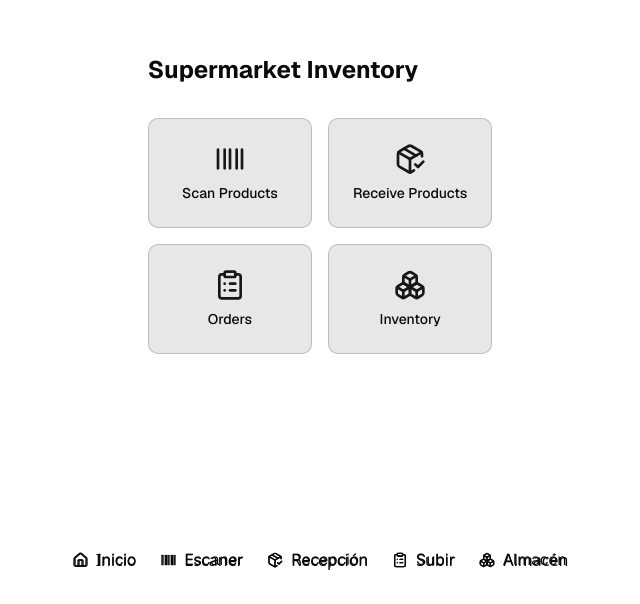
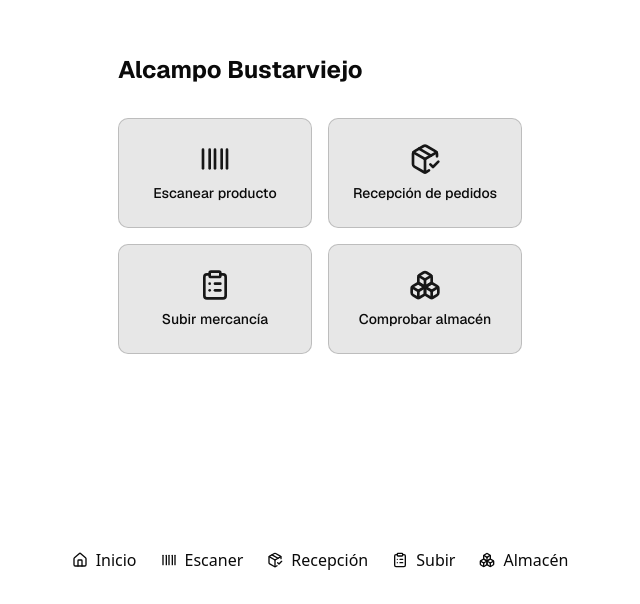
Before and after one commit to Rafacv23/supermarket-management, a Next.js app: page / in a window 1280 px wide. Shown: the part 196-800 px from the top of the page, without its empty margins (320-960 px from the left). Built offline with nearby package versions, Linux system fonts and the light colour scheme.

Commit message:
Refactor Home page to use Container component and update layout; add new Scan page

```diff
--- a/app/page.tsx
+++ b/app/page.tsx
@@ -1,50 +1,42 @@
-import Navigation from "@/components/Navigation"
+import Container from "@/components/Container"
+import { SITE_TITLE } from "@/lib/constants"
 import { Barcode, Boxes, ClipboardList, PackageCheck } from "lucide-react"
 import Link from "next/link"
 
 export default function Home() {
   return (
-    <div className="grid grid-rows-[20px_1fr_20px] items-center justify-items-center min-h-screen p-8 pb-20 gap-16 sm:p-20 font-[family-name:var(--font-geist-sans)]">
-      <main className="flex flex-col gap-[32px] row-start-2 items-center sm:items-start">
-        <h1 className="text-2xl font-bold text-center">
-          Supermarket Inventory
-        </h1>
-
+    <Container>
+      <h1 className="text-2xl font-bold text-center">{SITE_TITLE}</h1>
       <div className="grid grid-cols-2 gap-4">
         <Link
           href="/scan"
           className="flex flex-col items-center justify-center p-6 bg-primary/10 rounded-lg border border-primary/20 hover:bg-primary/20 transition-colors"
         >
           <Barcode className="h-8 w-8 mb-2 text-primary" />
-            <span className="text-sm font-medium">Scan Products</span>
+          <span className="text-sm font-medium">Escanear producto</span>
         </Link>
-
         <Link
           href="/receive"
           className="flex flex-col items-center justify-center p-6 bg-primary/10 rounded-lg border border-primary/20 hover:bg-primary/20 transition-colors"
         >
           <PackageCheck className="h-8 w-8 mb-2 text-primary" />
-            <span className="text-sm font-medium">Receive Products</span>
+          <span className="text-sm font-medium">Recepción de pedidos</span>
         </Link>
-
         <Link
           href="/orders"
           className="flex flex-col items-center justify-center p-6 bg-primary/10 rounded-lg border border-primary/20 hover:bg-primary/20 transition-colors"
         >
           <ClipboardList className="h-8 w-8 mb-2 text-primary" />
-            <span className="text-sm font-medium">Orders</span>
+          <span className="text-sm font-medium">Subir mercancía</span>
         </Link>
-
         <Link
           href="/inventory"
           className="flex flex-col items-center justify-center p-6 bg-primary/10 rounded-lg border border-primary/20 hover:bg-primary/20 transition-colors"
         >
           <Boxes className="h-8 w-8 mb-2 text-primary" />
-            <span className="text-sm font-medium">Inventory</span>
+          <span className="text-sm font-medium">Comprobar almacén</span>
         </Link>
       </div>
-      </main>
-      <Navigation />
-    </div>
+    </Container>
   )
 }
--- /dev/null
+++ b/app/scan/page.tsx
@@ -0,0 +1,8 @@
+export default function ScanPage() {
+  return (
+    <div>
+      <h1>Scan</h1>
+      <p>Scan your products here!</p>
+    </div>
+  )
+}
```
Lines whose indentation alone changed are shown as unchanged.
